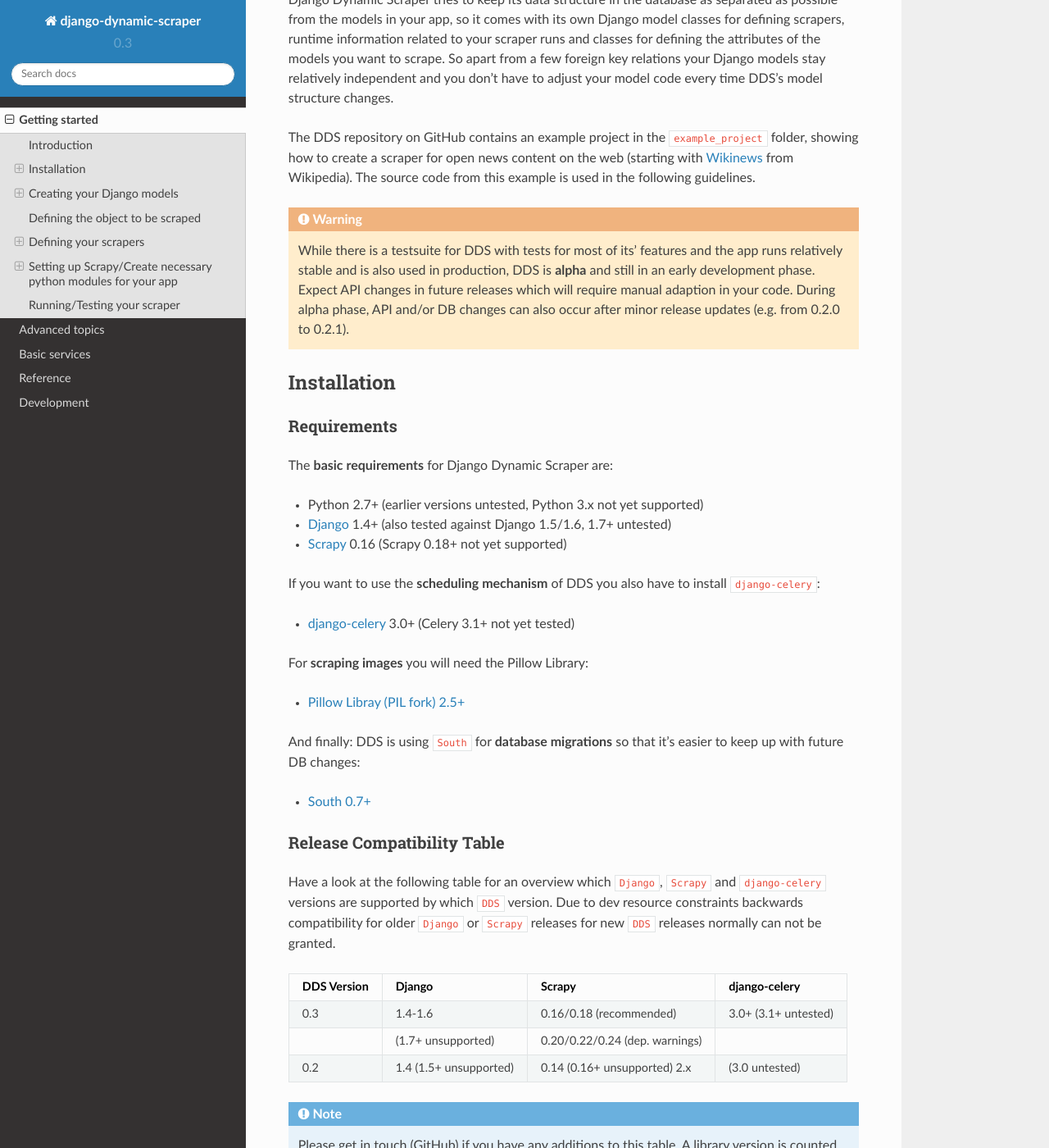
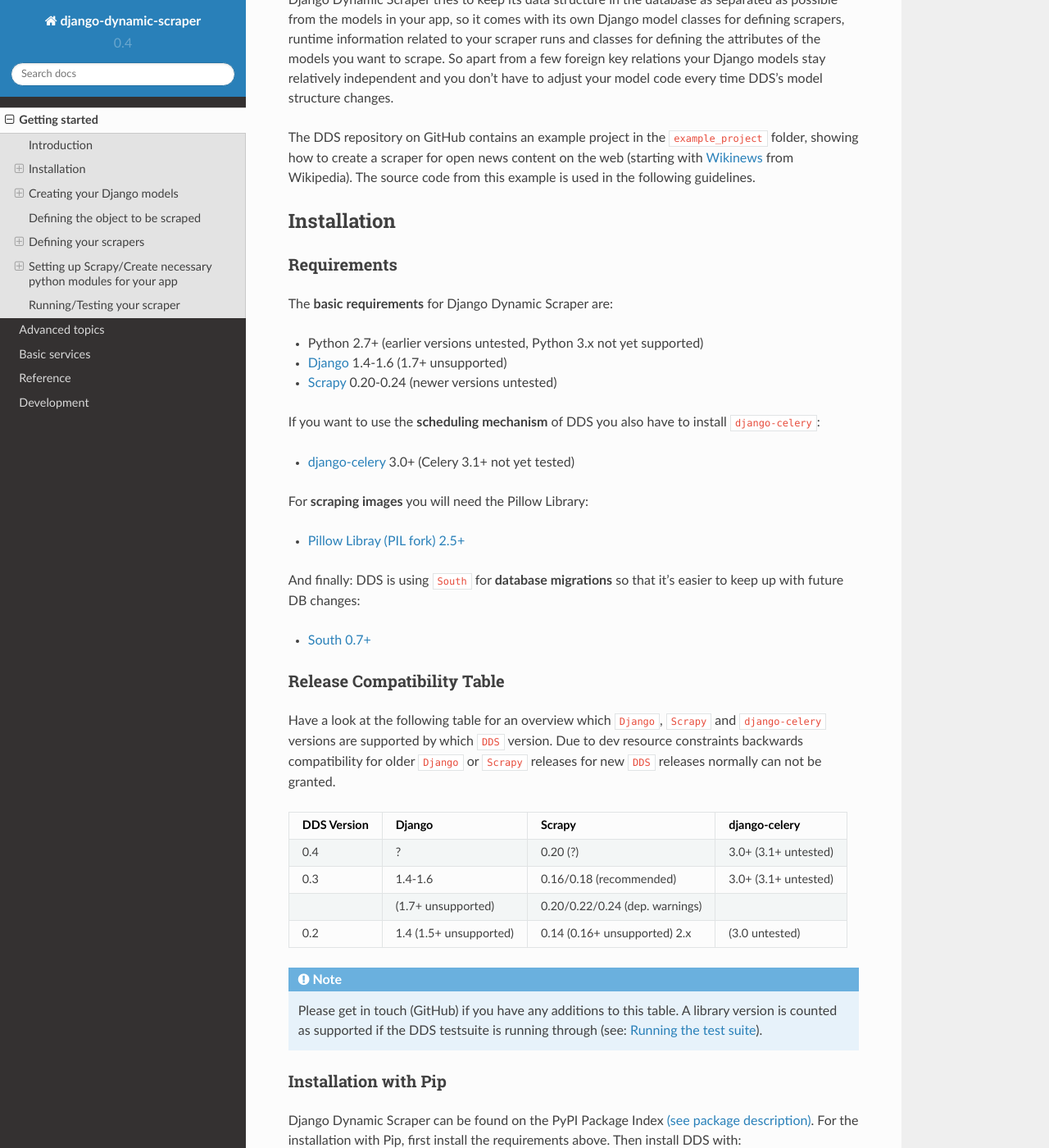
Before and after one commit to holgerd77/django-dynamic-scraper, a Sphinx documentation site: the page built from docs/getting_started.rst, in a window 1280 px wide and 1400 px high, scrolled down 540 px. Shown: the whole window at 82% size. Built offline with Sphinx 7.4.7 and the Read the Docs theme 2.0.0, drawn with Linux system fonts in a browser that asks for light colours.

Commit message:
Some release info, version number updates for upcoming 0.4 release, switched to beta status

```diff
--- a/docs/conf.py
+++ b/docs/conf.py
@@ -48,9 +48,9 @@
 # built documents.
 #
 # The short X.Y version.
-version = '0.3'
+version = '0.4'
 # The full version, including alpha/beta/rc tags.
-release = '0.3-alpha'
+release = '0.4-beta'
 
 # The language for content autogenerated by Sphinx. Refer to documentation
 # for a list of supported languages.
--- a/docs/development.rst
+++ b/docs/development.rst
@@ -69,6 +69,10 @@
 
 Release Notes
 =============
+**Changes in version 0.4.0-beta** (Not yet released!)
+
+* TODO
+
 **Changes in version 0.3.14-alpha** (2015-05-30)
 
 * Pure documentation update release to get updated ``Scrapy 0.20/0.22/.24`` compatibility info in the
--- a/docs/getting_started.rst
+++ b/docs/getting_started.rst
@@ -31,13 +31,6 @@
 create a scraper for open news content on the web (starting with Wikinews_ from Wikipedia). The source code
 from this example is used in the following guidelines.
 
-.. warning::
-	While there is a testsuite for DDS with tests for most of its' features and the app runs relatively stable
-	and is also used in production, DDS is **alpha** and still in an early development phase. Expect API changes
-	in future releases which will require manual adaption in your code. During alpha phase, API and/or DB changes
-	can also occur after minor release updates (e.g. from 0.2.0 to 0.2.1).
-
-
 .. _Scrapy: http://www.scrapy.org
 .. _Wikinews: http://en.wikinews.org/wiki/Main_Page
 
@@ -49,8 +42,8 @@
 The **basic requirements** for Django Dynamic Scraper are:
 
 * Python 2.7+ (earlier versions untested, Python 3.x not yet supported)
-* `Django <https://www.djangoproject.com/>`_ 1.4+ (also tested against Django 1.5/1.6, 1.7+ untested)
-* Scrapy_ 0.16 (Scrapy 0.18+ not yet supported)
+* `Django <https://www.djangoproject.com/>`_ 1.4-1.6 (1.7+ unsupported)
+* Scrapy_ 0.20-0.24 (newer versions untested)
 
 If you want to use the **scheduling mechanism** of DDS you also have to install ``django-celery``:
 
@@ -76,6 +69,8 @@
 +-------------+-------------------------------+---------------------------------------+-------------------------+
 | DDS Version | Django                        | Scrapy                                | django-celery           |
 +=============+===============================+=======================================+=========================+
+| 0.4         | ?                             | 0.20 (?)                              | 3.0+ (3.1+ untested)    |
++-------------+-------------------------------+---------------------------------------+-------------------------+
 | 0.3         | 1.4-1.6                       | 0.16/0.18 (recommended)               | 3.0+ (3.1+ untested)    |
 +-------------+-------------------------------+---------------------------------------+-------------------------+
 |             | (1.7+ unsupported)            | 0.20/0.22/0.24 (dep. warnings)        |                         |
```
